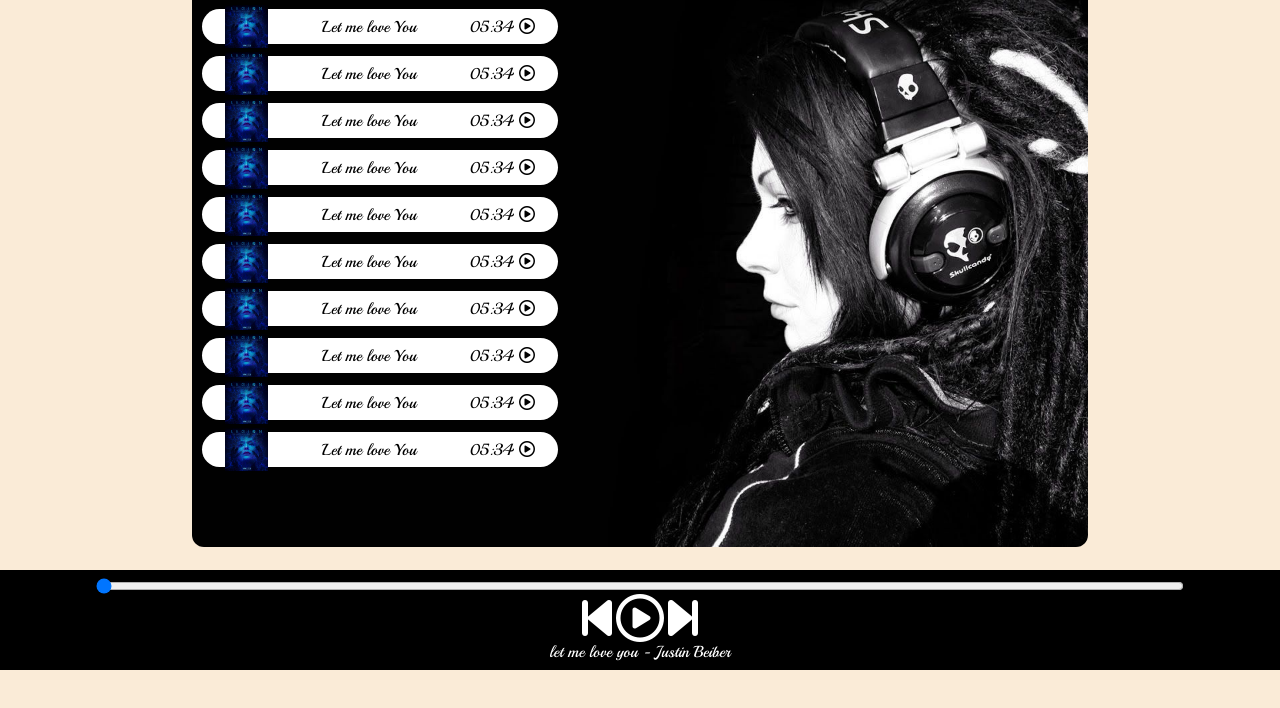
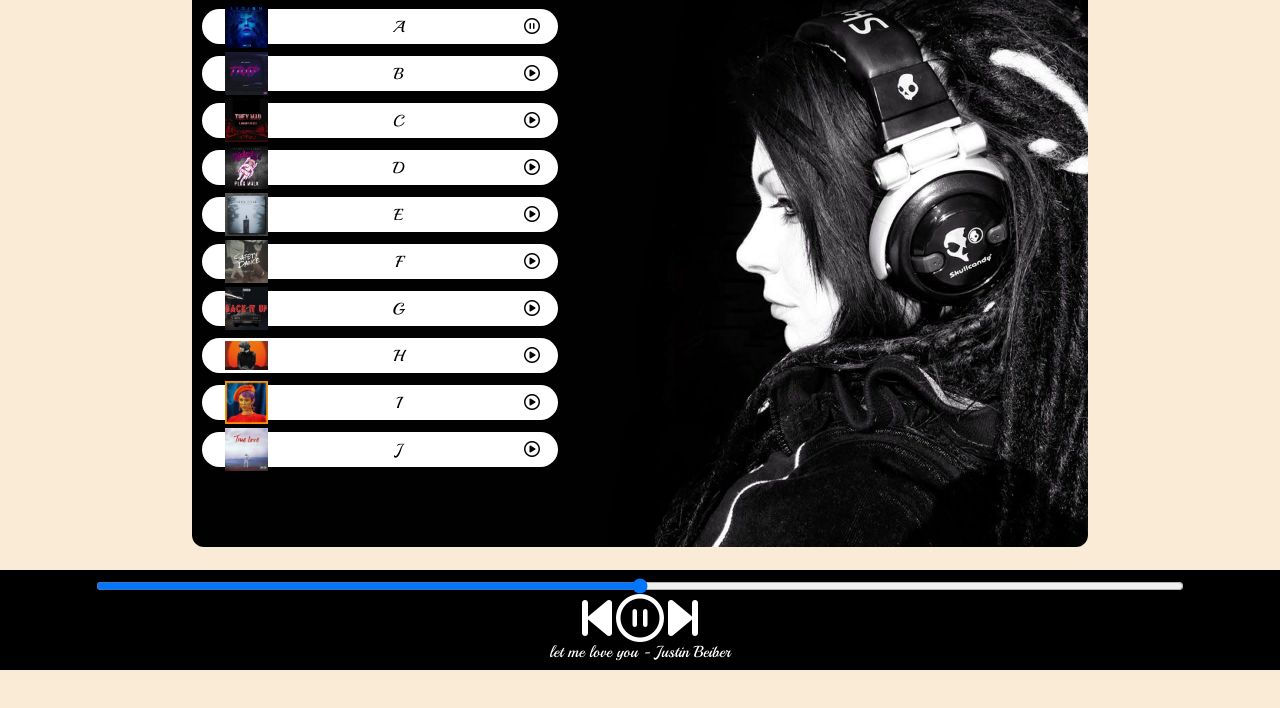
Before and after one commit to BrownCoderAyush/Spotify-clone, a plain HTML site: page index.html in a window 1280 px wide. Both pictures are taken after a click on the icon 526 px from the left and 171 px from the top of the page. Shown: the part 146-854 px from the top of the page. Drawn offline with Linux system fonts and the light colour scheme.

Commit message:
Added variety of functionality and enhanced previous features

```diff
--- a/index.html
+++ b/index.html
@@ -26,66 +26,6 @@
         <div class="songList">
             <h1>Best of NCS - No Copyright Sounds</h1>
             <div class="songItemContainer">
-                <div class="songItem">
-                    <img src="covers/1.jpg" alt="1">
-                    <span>Let me love You</span>
-                    <span class="songListPlay"><span class="timeStamp">05:34 <i
-                                class="far  fa-play-circle"></i></span></span>
-                </div>
-                <div class="songItem">
-                    <img src="covers/1.jpg" alt="1">
-                    <span>Let me love You</span>
-                    <span class="songListPlay"><span class="timeStamp">05:34 <i
-                                class="far  fa-play-circle"></i></span></span>
-                </div>
-                <div class="songItem">
-                    <img src="covers/1.jpg" alt="1">
-                    <span>Let me love You</span>
-                    <span class="songListPlay"><span class="timeStamp">05:34 <i
-                                class="far  fa-play-circle"></i></span></span>
-                </div>
-                <div class="songItem">
-                    <img src="covers/1.jpg" alt="1">
-                    <span>Let me love You</span>
-                    <span class="songListPlay"><span class="timeStamp">05:34 <i
-                                class="far  fa-play-circle"></i></span></span>
-                </div>
-                <div class="songItem">
-                    <img src="covers/1.jpg" alt="1">
-                    <span>Let me love You</span>
-                    <span class="songListPlay"><span class="timeStamp">05:34 <i
-                                class="far  fa-play-circle"></i></span></span>
-                </div>
-                <div class="songItem">
-                    <img src="covers/1.jpg" alt="1">
-                    <span>Let me love You</span>
-                    <span class="songListPlay"><span class="timeStamp">05:34 <i
-                                class="far  fa-play-circle"></i></span></span>
-                </div>
-                <div class="songItem">
-                    <img src="covers/1.jpg" alt="1">
-                    <span>Let me love You</span>
-                    <span class="songListPlay"><span class="timeStamp">05:34 <i
-                                class="far  fa-play-circle"></i></span></span>
-                </div>
-                <div class="songItem">
-                    <img src="covers/1.jpg" alt="1">
-                    <span>Let me love You</span>
-                    <span class="songListPlay"><span class="timeStamp">05:34 <i
-                                class="far  fa-play-circle"></i></span></span>
-                </div>
-                <div class="songItem">
-                    <img src="covers/1.jpg" alt="1">
-                    <span>Let me love You</span>
-                    <span class="songListPlay"><span class="timeStamp">05:34 <i
-                                class="far  fa-play-circle"></i></span></span>
-                </div>
-                <div class="songItem">
-                    <img src="covers/1.jpg" alt="1">
-                    <span>Let me love You</span>
-                    <span class="songListPlay"><span class="timeStamp">05:34 <i
-                                class="far  fa-play-circle"></i></span></span>
-                </div>
             </div>
         </div>
         <div class="songBanner"></div>
@@ -93,9 +33,9 @@
     <div class="bottom">
         <input type="range" name="range" id="myProgressBar" value="0" min="0" max="100">
         <div class="icons">
-            <i class="fas fa-3x fa-step-backward"></i>
+            <i class="fas fa-3x fa-step-backward" id="prevSong"></i>
             <i class="far fa-3x fa-play-circle" id="masterPlay"></i>
-            <i class="fas fa-3x fa-step-forward"></i>
+            <i class="fas fa-3x fa-step-forward" id="nextSong"></i>
         </div>
         <div class="songInfo">
             <img src="playing.gif" alt="" id="gif"> let me love you - Justin Beiber
--- a/script.js
+++ b/script.js
@@ -5,33 +5,47 @@ let audioElement = new Audio('songs/1.mp3');
 let masterPlay = document.getElementById("masterPlay");
 let myProgressBar = document.getElementById("myProgressBar");
 let gif = document.getElementById("gif");
-myProgressBar
+let prevSong = document.getElementById("prevSong");
+let nextSong = document.getElementById("nextSong");
+let songItemContainer = document.getElementsByClassName("songItemContainer")[0];
 // audioElement.play();
 let songName;
 let filePath;
 
 let songs = [
-   { songName: "Salam-e-Ishq", filePath: "song/1.mp3", coverPath: "covers/1.jpg" },
-   { songName: "Salam-e-Ishq", filePath: "song/1.mp3", coverPath: "covers/1.jpg" },
-   { songName: "Salam-e-Ishq", filePath: "song/1.mp3", coverPath: "covers/1.jpg" },
-   { songName: "Salam-e-Ishq", filePath: "song/1.mp3", coverPath: "covers/1.jpg" },
-   { songName: "Salam-e-Ishq", filePath: "song/1.mp3", coverPath: "covers/1.jpg" },
-   { songName: "Salam-e-Ishq", filePath: "song/1.mp3", coverPath: "covers/1.jpg" },
-   { songName: "Salam-e-Ishq", filePath: "song/1.mp3", coverPath: "covers/1.jpg" },
-   { songName: "Salam-e-Ishq", filePath: "song/1.mp3", coverPath: "covers/1.jpg" },
-   { songName: "Salam-e-Ishq", filePath: "song/1.mp3", coverPath: "covers/1.jpg" },
-   { songName: "Salam-e-Ishq", filePath: "song/1.mp3", coverPath: "covers/1.jpg" }
+   { songName: "A", filePath: "songs/1.mp3", coverPath: "covers/1.jpg" },
+   { songName: "B", filePath: "songs/2.mp3", coverPath: "covers/2.jpg" },
+   { songName: "C", filePath: "songs/3.mp3", coverPath: "covers/3.jpg" },
+   { songName: "D", filePath: "songs/4.mp3", coverPath: "covers/4.jpg" },
+   { songName: "E", filePath: "songs/5.mp3", coverPath: "covers/5.jpg" },
+   { songName: "F", filePath: "songs/6.mp3", coverPath: "covers/6.jpg" },
+   { songName: "G", filePath: "songs/7.mp3", coverPath: "covers/7.jpg" },
+   { songName: "H", filePath: "songs/8.mp3", coverPath: "covers/8.jpg" },
+   { songName: "I", filePath: "songs/9.mp3", coverPath: "covers/9.jpg" },
+   { songName: "J", filePath: "songs/10.mp3", coverPath: "covers/10.jpg" }
 ]
-// console.log(songs.length);
+
+songs.forEach((element, index, arr) => {
+   let string = `<div class="songItem">
+   <img src="${element.coverPath}" alt="${index}">
+   <span>${element.songName}</span>
+   <span class="songListPlay"><i
+   class="far songItemPlay fa-play-circle"></i></span>
+   </div>
+   `
+   songItemContainer.innerHTML+=string;
+})
+
+let songItemPlay = document.getElementsByClassName("songItemPlay");
 masterPlay.addEventListener("click", () => {
 
-   if(audioElement.paused && audioElement.currentTime >= 0 && !audioElement.ended) {
+   if (audioElement.paused && audioElement.currentTime >= 0 && !audioElement.ended) {
       audioElement.play();
       masterPlay.classList.remove("fa-play-circle");
       masterPlay.classList.add("fa-pause-circle");
       gif.style.opacity = 1;
    }
-   else{
+   else {
       audioElement.pause();
       masterPlay.classList.remove("fa-pause-circle");
       masterPlay.classList.add("fa-play-circle");
@@ -39,9 +53,64 @@ masterPlay.addEventListener("click", () => {
    }
 })
 
-audioElement.addEventListener("timeupdate",()=>{
-   // console.log("alibaba");
-   let progress =  (audioElement.currentTime/audioElement.duration)*100;
-   console.log(progress);
+audioElement.addEventListener("timeupdate", () => {
+   let progress = (audioElement.currentTime / audioElement.duration) * 100;
+   // console.log(progress);
    myProgressBar.value = progress;
 })
+myProgressBar.addEventListener("change", () => {
+   audioElement.currentTime = (myProgressBar.value / 100) * audioElement.duration;
+})
+
+function makeAllPlays(){
+   Array.from(document.getElementsByClassName("songItemPlay")).forEach((element)=>{
+      element.classList.add("fa-play-circle");
+      element.classList.remove("fa-pause-circle");
+   })
+}
+prevSong.addEventListener("click", () => {
+   makeAllPlays();
+   if (songIndex == 0) {
+      songIndex = songs.length - 1;
+      audioElement.src=songs[songIndex].filePath;
+      audioElement.play();
+   } else {
+      songIndex = songIndex - 1;
+      audioElement.src=songs[songIndex].filePath;
+      audioElement.play();
+   }
+   songItemPlay[songIndex].classList.remove("fa-play-circle");
+   songItemPlay[songIndex].classList.add("fa-pause-circle");
+   masterPlay.classList.remove("fa-play-circle");
+   masterPlay.classList.add("fa-pause-circle");
+})
+nextSong.addEventListener("click", () => {
+   makeAllPlays();
+   if (songIndex == songs.length-1) {
+      songIndex = 0;
+      audioElement.src=songs[songIndex].filePath;
+      audioElement.play();
+   } else {
+      songIndex = songIndex+1;
+      audioElement.src=songs[songIndex].filePath;
+      audioElement.play();
+   }
+   songItemPlay[songIndex].classList.remove("fa-play-circle");
+   songItemPlay[songIndex].classList.add("fa-pause-circle");
+   masterPlay.classList.remove("fa-play-circle");
+   masterPlay.classList.add("fa-pause-circle");
+
+})
+Array.from(songItemPlay).forEach((element,index,arr)=>{
+     element.addEventListener("click",(e)=>{
+         makeAllPlays();
+         e.target.classList.remove("fa-play-circle");
+         e.target.classList.add("fa-pause-circle");
+         audioElement.src=`songs/${index+1}.mp3`;
+         songIndex=index;
+         masterPlay.classList.remove("fa-play-circle");
+         masterPlay.classList.add("fa-pause-circle");
+         audioElement.play();
+     })
+
+})
--- a/style.css
+++ b/style.css
@@ -80,6 +80,10 @@ nav li:hover{
 .timeStamp i{
     cursor: pointer;
 }
+.songListPlay{
+    cursor: pointer;
+    padding: 0 18px;
+}
 .songInfo img{
     width: 42px;
     position: absolute;
```
